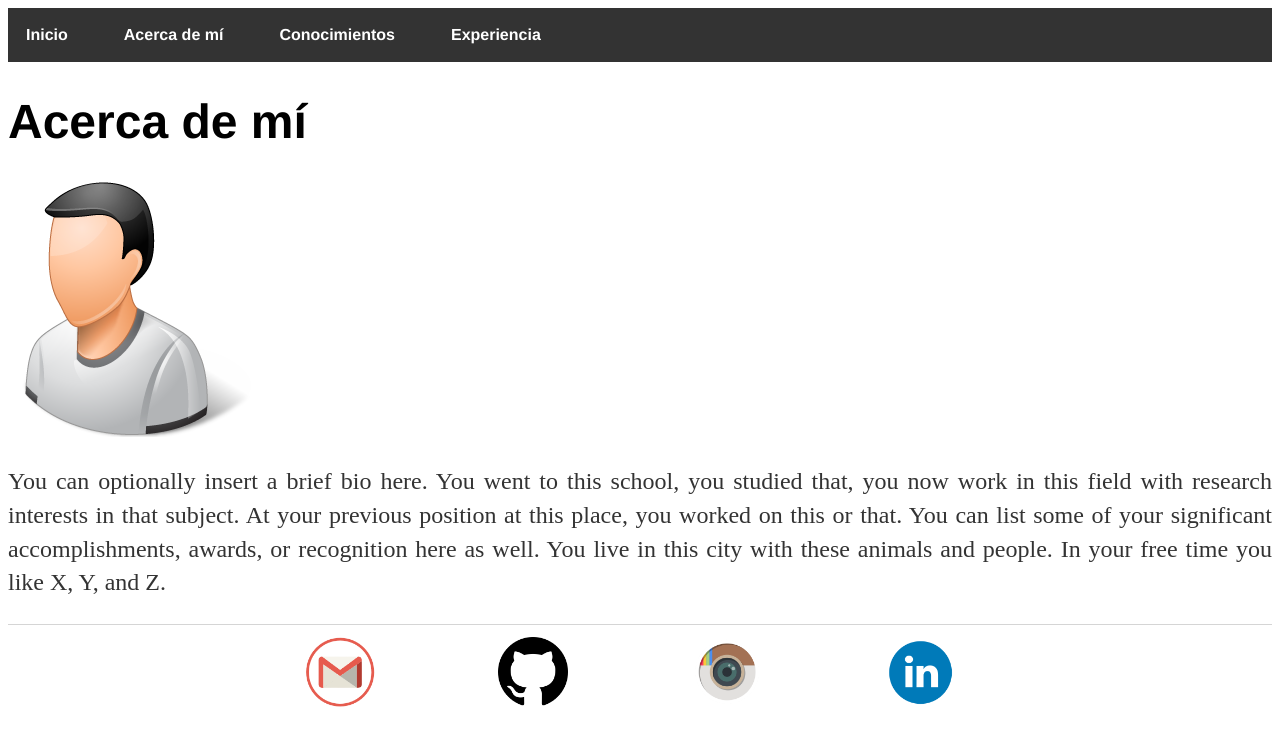
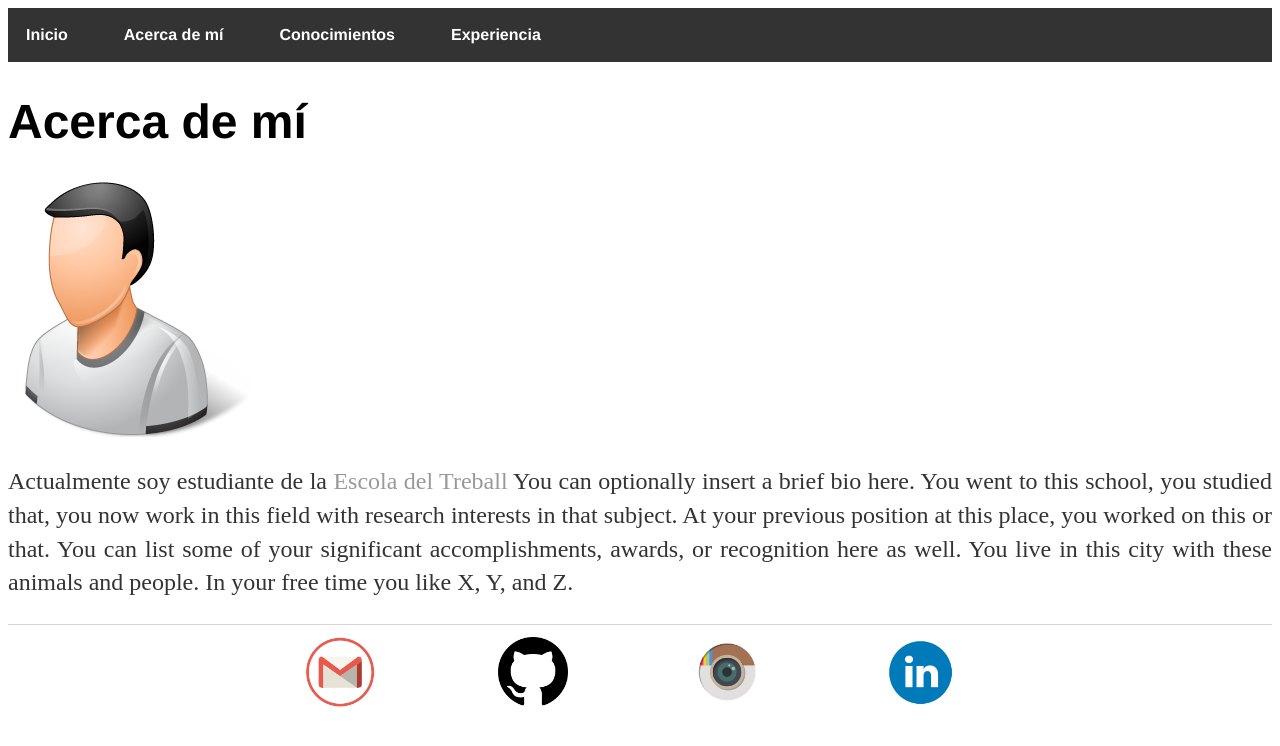
Before and after one commit to isx47590131/isx47590131.github.io, a Jekyll site: the page built from about/index.html, in a window 1280 px wide. Shown: the top 746 px of the page. Built offline with Jekyll 4.4.1, drawn with Linux system fonts in a browser that asks for light colours.

Commit message:
Update index.html

```diff
--- a/about/index.html
+++ b/about/index.html
@@ -6,7 +6,8 @@ title: Acerca de Arnau Esteban
 		<div class="about">
 			<h1>Acerca de mí </h1>
 			<img id="person" src="/img/person.png">
-			<p>You can optionally insert a brief bio here. You went to this school, you studied that,
+			<p>Actualmente soy estudiante de la <a href="http://www.escoladeltreball.org/ca">Escola del Treball</a>
+				You can optionally insert a brief bio here. You went to this school, you studied that,
 				you now work in this field with research interests in that subject. At your previous position
 				at this place, you worked on this or that. You can list some of your significant accomplishments, awards,
 				or recognition here as well. You live in this city with these animals and people.
```
